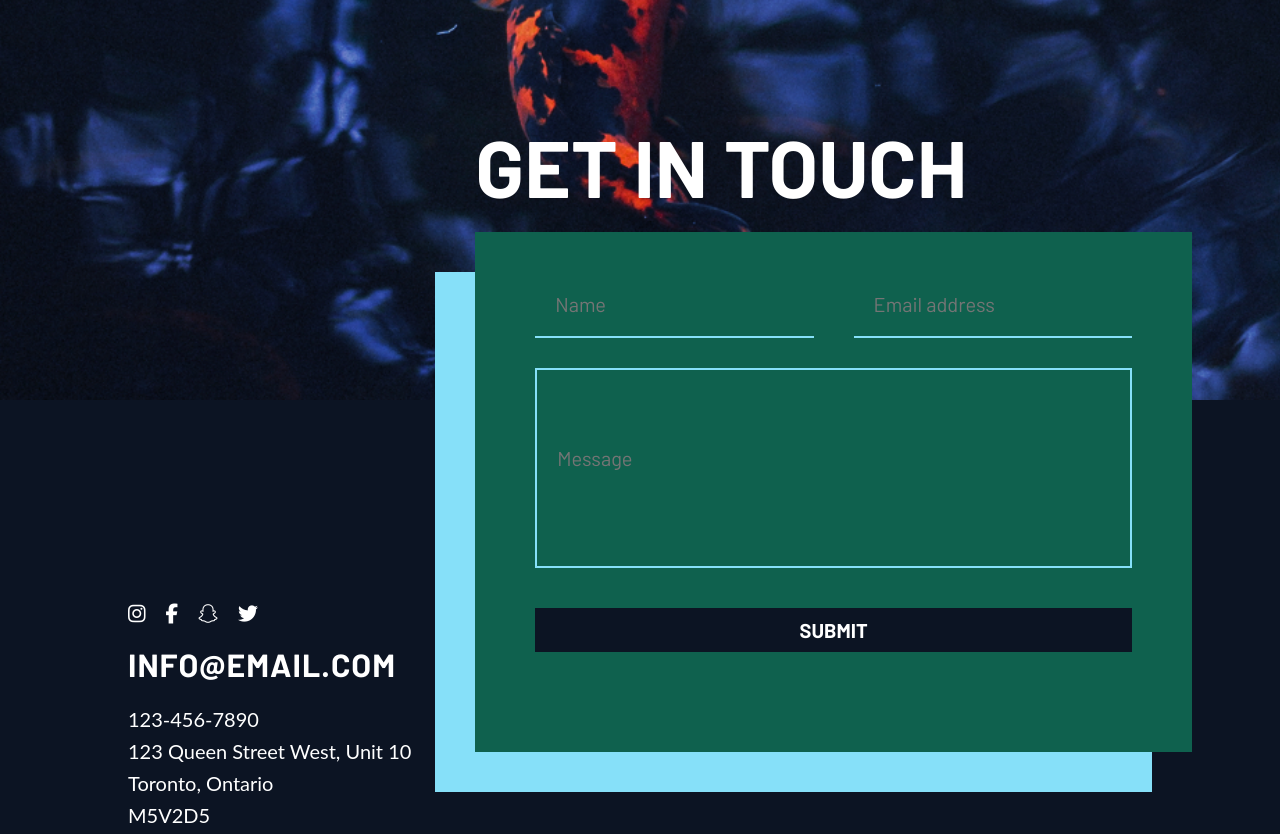
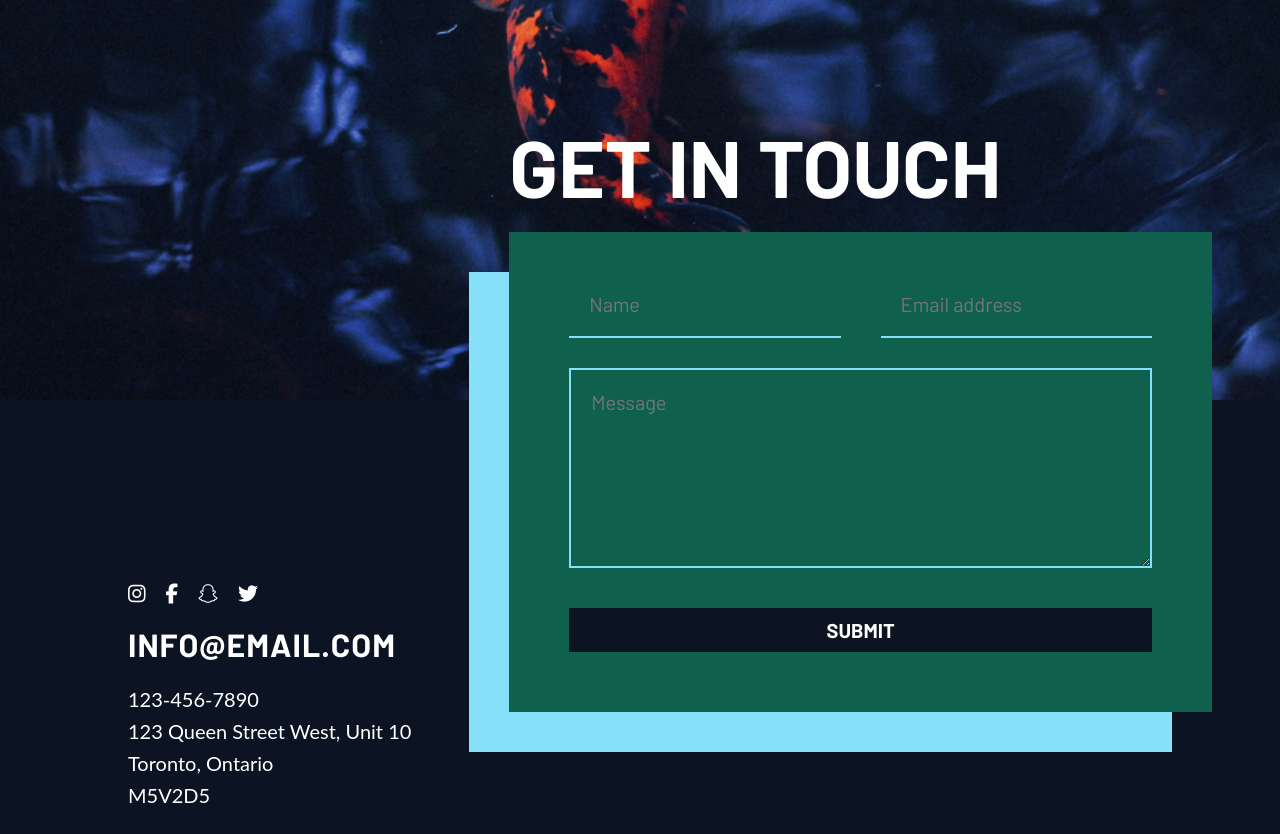
Before and after one commit to s2danii/danii-shen-project-two, a plain HTML site: page contact.html in a window 1280 px wide. Shown: the part 400-1234 px from the top of the page. Drawn offline with Linux system fonts and the light colour scheme.

Commit message:
fixed comment box and position relative spacing

```diff
--- a/contact.html
+++ b/contact.html
@@ -26,7 +26,7 @@
         <div class="wrapper">
             <div class="contact-message">
                 <h2>Get in touch</h2>
-                <form action="submit" method="POST" class="sub-form clearfix" name="sub-form">
+                <form action="submit" method="POST" class="contact-form" name="contact-form">
                     <label for="name" class="visuallyHidden">Name</label>
                     <input type="text" name="name" placeholder="Name" id="name">
 
@@ -34,7 +34,7 @@
                     <input type="email" name="email-address" placeholder="Email address" id="email-address" required>
 
                     <label for="message" class="visuallyHidden">Message</label>
-                    <input type="text" name="comment" placeholder="Message" id="message">
+                    <textarea name="message" id="message" cols="30" rows="10" placeholder="Message" ></textarea>
 
                     <button class="sub-button">Submit</button>
                 </form>
--- a/styles/sass/_contactpage.scss
+++ b/styles/sass/_contactpage.scss
@@ -9,7 +9,7 @@
         .contact-message {
             position: relative;
             top: -35vh;
-            left: 40px;
+            left: 60px;
             z-index: 10;
             form {
                 position: relative;
@@ -18,7 +18,7 @@
         .contact-info {
         width: 30%;
         align-self: center;
-
+        margin-right: 20px;
             .social-icons {
                 display: flex;
                 i {
--- a/styles/sass/_form.scss
+++ b/styles/sass/_form.scss
@@ -1,44 +1,58 @@
+
+@mixin form-styling($form-color) {
+    width: calc(50% - 20px);
+    border: none;
+    border-bottom: 2px solid $accent;
+    padding: 0 20px 20px;
+    background: $form-color;
+    color: $text-color;
+}
+
 
 form {
     display: flex;
     flex-wrap: wrap;
     justify-content: space-between;
-
-
-    input[type=email], input[type=text] {
-    width: calc(50% - 20px);
-    border: none;
-    border-bottom: 2px solid $accent;
-    padding: 0 20px 20px;
-    background: $primary-blue;
-    color: $text-color;
-    }
-
-    #comment, #message {
+    textarea {
         width: 100%;
         height: 200px;
         margin-top: 30px;
         border: 2px solid $accent;
+        padding: 20px;
+        color: $text-color;
     }
     button {
        margin: 40px 0;
     }
 }
 
+.blog-form {
+    background: $primary-blue;
+    input[type=email], input[type=text] {
+    @include form-styling($primary-blue);
+    }
+    textarea {
+        background: $primary-blue;
+    }
+}
+
+
 // CONTACTS PAGE FORM
 
 .contact-message {
-
     width: 70%;
     form {
         background: $primary-green;
         padding: 60px;
         input[type=email], input[type=text] {
+            @include form-styling($primary-green);
+        }
+        textarea {
             background: $primary-green;
-
         }
         button {
             background: $primary-blue;
+            margin-bottom: 0;
         }
     }
 }
```
Also changed, not shown: blog.html (+2 -7 lines), styles/sass/_blogpage.scss (+4 -4 lines), styles/styles.css.
